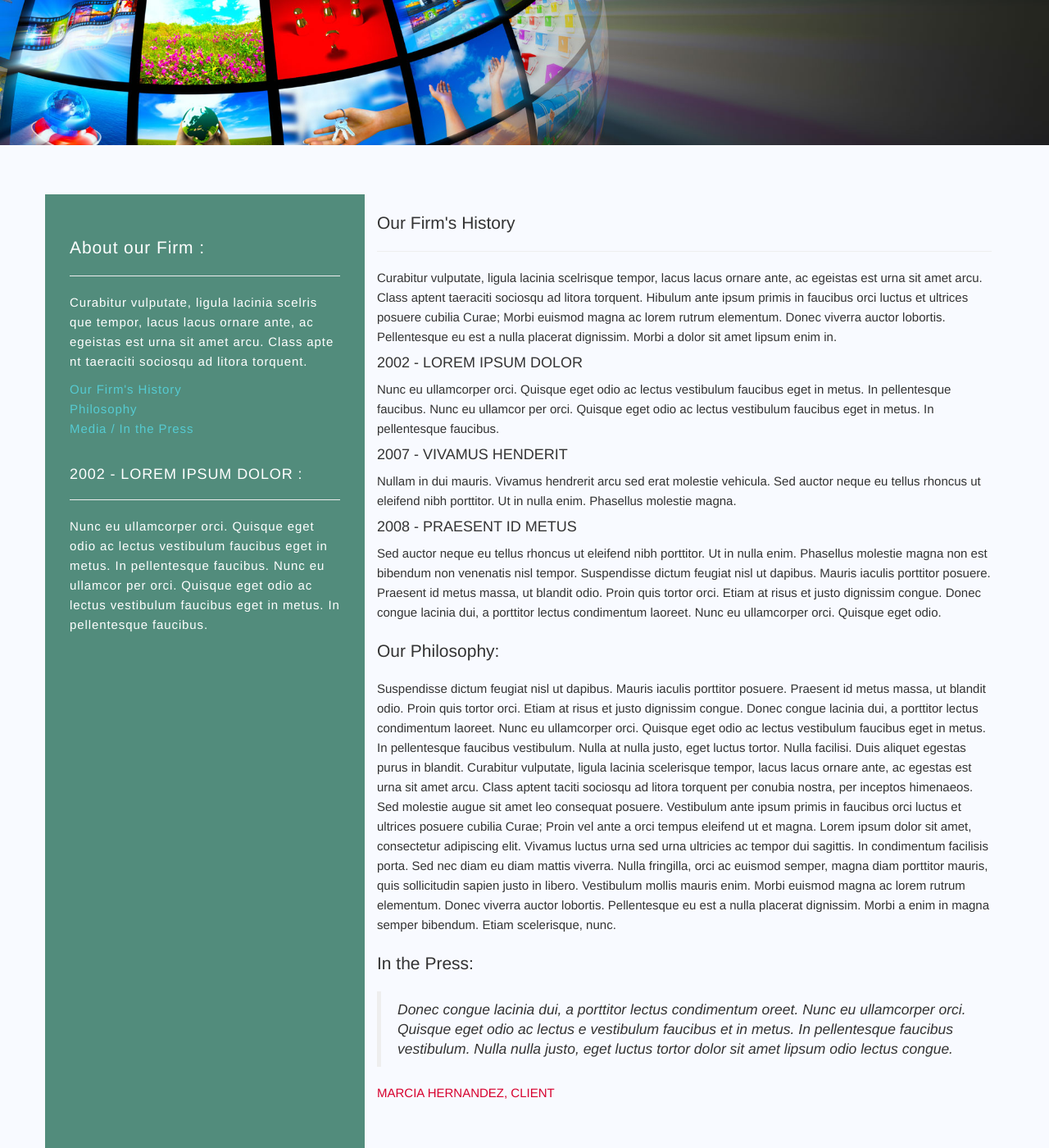
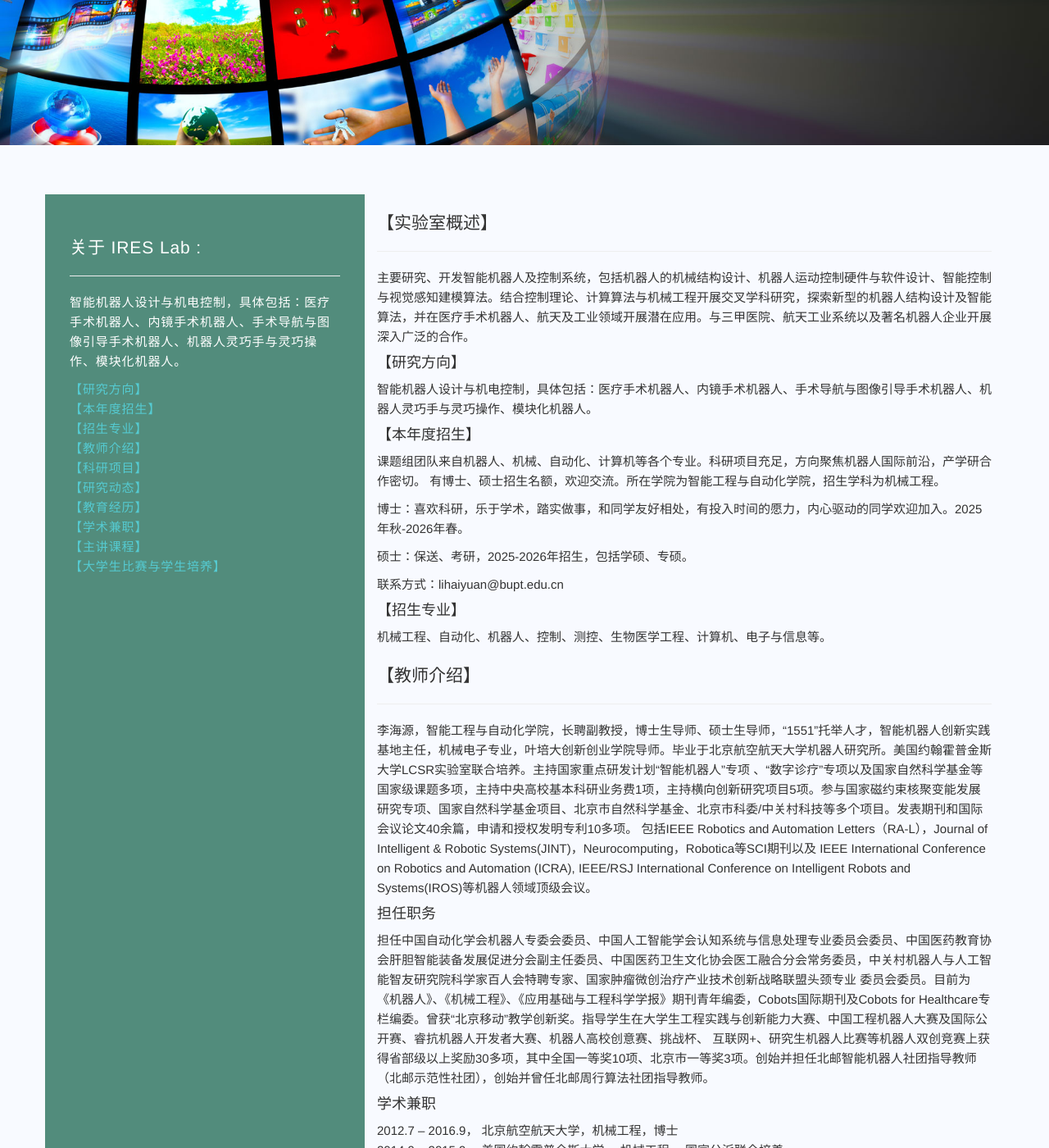
Before and after one commit to ljfnb66/ljfnb66.github.io, a Jekyll site: the page built from about.html, in a window 1280 px wide and 1400 px high, scrolled down 241 px. Shown: the whole window at 82% size. Built offline with Jekyll 4.4.1, drawn with Linux system fonts in a browser that asks for light colours; some of the changed text lies outside the part shown.

Commit message:
edit about edge

```diff
--- a/about.html
+++ b/about.html
@@ -13,37 +13,86 @@ permalink: /about
 <div class="container">
   <div class="row">
     <div class="side-left col-sm-4 col-md-4">
-      <h3 class="lead">  About our Firm : </h3><hr>
+      <h3 class="lead">  关于 IRES Lab : </h3><hr>
 
-      <p>Curabitur vulputate, ligula lacinia scelris que tempor, lacus lacus ornare ante, ac egeistas est urna sit amet arcu. Class apte nt taeraciti sociosqu ad litora torquent.</p>
-      <a href="#anchor1"> Our Firm's History</a><br>
-      <a href="#anchor2"> Philosophy</a><br>
-      <a href="#anchor3">Media / In the Press</a><br>
+      <p>智能机器人设计与机电控制，具体包括：医疗手术机器人、内镜手术机器人、手术导航与图像引导手术机器人、机器人灵巧手与灵巧操作、模块化机器人。</p>
+      <a href="#anchor1"> 【研究方向】</a><br>
+      <a href="#anchor2">【本年度招生】</a><br>
+      <a href="#anchor3">【招生专业】</a><br>
+      <a href="#anchor4">【教师介绍】</a><br>
+      <a href="#anchor5">【科研项目】</a><br>
+      <a href="#anchor6">【研究动态】</a><br>
+      <a href="#anchor7">【教育经历】</a><br>
+      <a href="#anchor8">【学术兼职】</a><br>
+      <a href="#anchor9">【主讲课程】</a><br>
+      <a href="#anchor10">【大学生比赛与学生培养】</a><br>
       <br>
-      <h4>2002 - LOREM IPSUM DOLOR :</h4><hr>
-      Nunc eu ullamcorper orci. Quisque eget odio ac lectus vestibulum faucibus eget in metus. In pellentesque faucibus. Nunc eu ullamcor per orci. Quisque eget odio ac lectus vestibulum faucibus eget in metus. In pellentesque faucibus.
+
+      <!-- <h4>2002 - LOREM IPSUM DOLOR :</h4><hr> -->
+      <!-- Nunc eu ullamcorper orci. Quisque eget odio ac lectus vestibulum faucibus eget in metus. In pellentesque faucibus. Nunc eu ullamcor per orci. Quisque eget odio ac lectus vestibulum faucibus eget in metus. In pellentesque faucibus. -->
+
     </div>
     <div class="col-sm-8 col-md-8">
-        <h3 class="lead"id="anchor1"> Our Firm's History </h3><hr>
+
+      <!-- 第一个小标题 -->
+        <h3 class="lead"id="anchor1"> 【实验室概述】 </h3><hr>
         <p>
-          Curabitur vulputate, ligula lacinia scelrisque tempor, lacus lacus ornare ante, ac egeistas est urna sit amet arcu. Class aptent taeraciti sociosqu ad litora torquent. Hibulum ante ipsum primis in faucibus orci luctus et ultrices posuere cubilia Curae; Morbi euismod magna ac lorem rutrum elementum. Donec viverra auctor lobortis. Pellentesque eu est a nulla placerat dignissim. Morbi a dolor sit amet lipsum enim in.
+          主要研究、开发智能机器人及控制系统，包括机器人的机械结构设计、机器人运动控制硬件与软件设计、智能控制与视觉感知建模算法。结合控制理论、计算算法与机械工程开展交叉学科研究，探索新型的机器人结构设计及智能算法，并在医疗手术机器人、航天及工业领域开展潜在应用。与三甲医院、航天工业系统以及著名机器人企业开展深入广泛的合作。
         </p>
 
-        <h4>2002 - LOREM IPSUM DOLOR</h4>
-        <p>Nunc eu ullamcorper orci. Quisque eget odio ac lectus vestibulum faucibus eget in metus. In pellentesque faucibus. Nunc eu ullamcor per orci. Quisque eget odio ac lectus vestibulum faucibus eget in metus. In pellentesque faucibus.</p>
+        <h4>【研究方向】</h4>
+        <p>智能机器人设计与机电控制，具体包括：医疗手术机器人、内镜手术机器人、手术导航与图像引导手术机器人、机器人灵巧手与灵巧操作、模块化机器人。</p>
 
-        <h4>2007 - VIVAMUS HENDERIT</h4>
-        <p>Nullam in dui mauris. Vivamus hendrerit arcu sed erat molestie vehicula. Sed auctor neque eu tellus rhoncus ut eleifend nibh porttitor. Ut in nulla enim. Phasellus molestie magna.</p>
+        <h4>【本年度招生】</h4>
+        <P>课题组团队来自机器人、机械、自动化、计算机等各个专业。科研项目充足，方向聚焦机器人国际前沿，产学研合作密切。 有博士、硕士招生名额，欢迎交流。所在学院为智能工程与自动化学院，招生学科为机械工程。</P>
+        <P>博士：喜欢科研，乐于学术，踏实做事，和同学友好相处，有投入时间的愿力，内心驱动的同学欢迎加入。2025年秋-2026年春。</P>
+        <p>硕士：保送、考研，2025-2026年招生，包括学硕、专硕。</p>
+        <p>联系方式：lihaiyuan@bupt.edu.cn</p>
 
-        <h4>2008 - PRAESENT ID METUS</h4>
+        <h4>【招生专业】</h4>
+        <p>机械工程、自动化、机器人、控制、测控、生物医学工程、计算机、电子与信息等。</p>
+
+
+        <!-- 第二个小标题 -->
+        <h3 class="lead"id="anchor2">【教师介绍】</h3><hr>
         <p>
-          Sed auctor neque eu tellus rhoncus ut eleifend nibh porttitor. Ut in nulla enim. Phasellus molestie magna non est bibendum non venenatis nisl tempor. Suspendisse dictum feugiat nisl ut dapibus. Mauris iaculis porttitor posuere. Praesent id metus massa, ut blandit odio. Proin quis tortor orci. Etiam at risus et justo dignissim congue. Donec congue lacinia dui, a porttitor lectus condimentum laoreet. Nunc eu ullamcorper orci. Quisque eget odio.
+          李海源，智能工程与自动化学院，长聘副教授，博士生导师、硕士生导师，“1551”托举人才，智能机器人创新实践基地主任，机械电子专业，叶培大创新创业学院导师。毕业于北京航空航天大学机器人研究所。美国约翰霍普金斯大学LCSR实验室联合培养。主持国家重点研发计划“智能机器人”专项
+          、“数字诊疗”专项以及国家自然科学基金等国家级课题多项，主持中央高校基本科研业务费1项，主持横向创新研究项目5项。参与国家磁约束核聚变能发展研究专项、国家自然科学基金项目、北京市自然科学基金、北京市科委/中关村科技等多个项目。发表期刊和国际会议论文40余篇，申请和授权发明专利10多项。
+          包括IEEE Robotics and Automation Letters（RA-L），Journal of Intelligent & Robotic Systems(JINT)，Neurocomputing，Robotica等SCI期刊以及 IEEE International Conference on Robotics and Automation (ICRA), IEEE/RSJ International Conference on Intelligent Robots and
+          Systems(IROS)等机器人领域顶级会议。<br>
         </p>
-        <h3 class="lead"id="anchor2">Our Philosophy:</h3>
+
+        <h4>担任职务</h4>
         <p>
-          Suspendisse dictum feugiat nisl ut dapibus. Mauris iaculis porttitor posuere. Praesent id metus massa, ut blandit odio. Proin quis tortor orci. Etiam at risus et justo dignissim congue. Donec congue lacinia dui, a porttitor lectus condimentum laoreet. Nunc eu ullamcorper orci. Quisque eget odio ac lectus vestibulum faucibus eget in metus. In pellentesque faucibus vestibulum. Nulla at nulla justo, eget luctus tortor. Nulla facilisi. Duis aliquet egestas purus in blandit.
-          Curabitur vulputate, ligula lacinia scelerisque tempor, lacus lacus ornare ante, ac egestas est urna sit amet arcu. Class aptent taciti sociosqu ad litora torquent per conubia nostra, per inceptos himenaeos. Sed molestie augue sit amet leo consequat posuere. Vestibulum ante ipsum primis in faucibus orci luctus et ultrices posuere cubilia Curae; Proin vel ante a orci tempus eleifend ut et magna. Lorem ipsum dolor sit amet, consectetur adipiscing elit. Vivamus luctus urna sed urna ultricies ac tempor dui sagittis. In condimentum facilisis porta.
-          Sed nec diam eu diam mattis viverra. Nulla fringilla, orci ac euismod semper, magna diam porttitor mauris, quis sollicitudin sapien justo in libero. Vestibulum mollis mauris enim. Morbi euismod magna ac lorem rutrum elementum. Donec viverra auctor lobortis. Pellentesque eu est a nulla placerat dignissim. Morbi a enim in magna semper bibendum. Etiam scelerisque, nunc. <br>
+          担任中国自动化学会机器人专委会委员、中国人工智能学会认知系统与信息处理专业委员会委员、中国医药教育协会肝胆智能装备发展促进分会副主任委员、中国医药卫生文化协会医工融合分会常务委员，中关村机器人与人工智能智友研究院科学家百人会特聘专家、国家肿瘤微创治疗产业技术创新战略联盟头颈专业
+          委员会委员。目前为《机器人》、《机械工程》、《应用基础与工程科学学报》期刊青年编委，Cobots国际期刊及Cobots for Healthcare专栏编委。曾获“北京移动”教学创新奖。指导学生在大学生工程实践与创新能力大赛、中国工程机器人大赛及国际公开赛、睿抗机器人开发者大赛、机器人高校创意赛、挑战杯、
+          互联网+、研究生机器人比赛等机器人双创竞赛上获得省部级以上奖励30多项，其中全国一等奖10项、北京市一等奖3项。创始并担任北邮智能机器人社团指导教师（北邮示范性社团），创始并曾任北邮周行算法社团指导教师。
+        </p>
+
+        <h4>学术兼职</h4>
+        <p>
+          2012.7 – 2016.9， 北京航空航天大学，机械工程，博士<br>
+          2014.9 – 2015.9， 美国约翰霍普金斯大学， 机械工程 ，国家公派联合培养<br>
+          2009.9 – 2012.7， 北京航空航天大学，机械工程，硕士<br>
+          2005.9 – 2009.7， 山东大学 ，机械工程，学士<br>
+        </p>
+
+        <h4>主讲课程</h4>
+        <p>
+          2012.7 – 2016.9， 北京航空航天大学，机械工程，博士<br>
+          2014.9 – 2015.9， 美国约翰霍普金斯大学， 机械工程 ，国家公派联合培养<br>
+          2009.9 – 2012.7， 北京航空航天大学，机械工程，硕士<br>
+          2005.9 – 2009.7， 山东大学 ，机械工程，学士<br>
+        </p>
+
+        <h3 class="lead"id="anchor3">【科研竞赛】</h3><hr>
+
+        <h4>科研项目</h4>
+        <p>
+          2012.7 – 2016.9， 北京航空航天大学，机械工程，博士<br>
+          2014.9 – 2015.9， 美国约翰霍普金斯大学， 机械工程 ，国家公派联合培养<br>
+          2009.9 – 2012.7， 北京航空航天大学，机械工程，硕士<br>
+          2005.9 – 2009.7， 山东大学 ，机械工程，学士<br>
         </p>
 
         <h3 class="lead"id="anchor3">In the Press:</h3>
```
